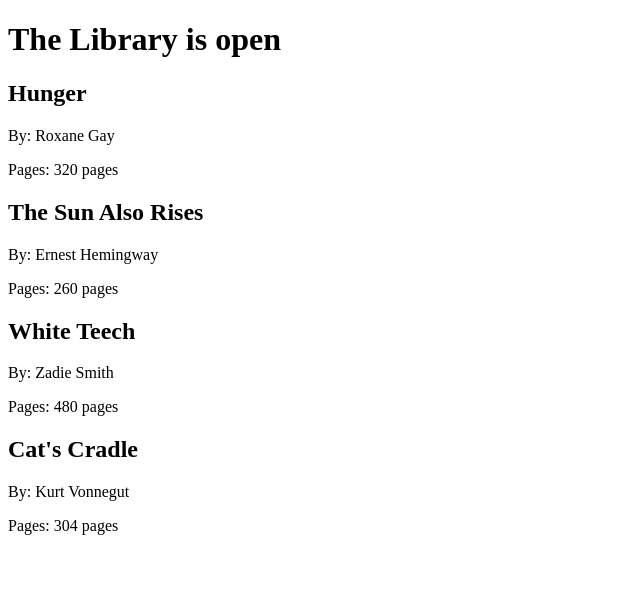
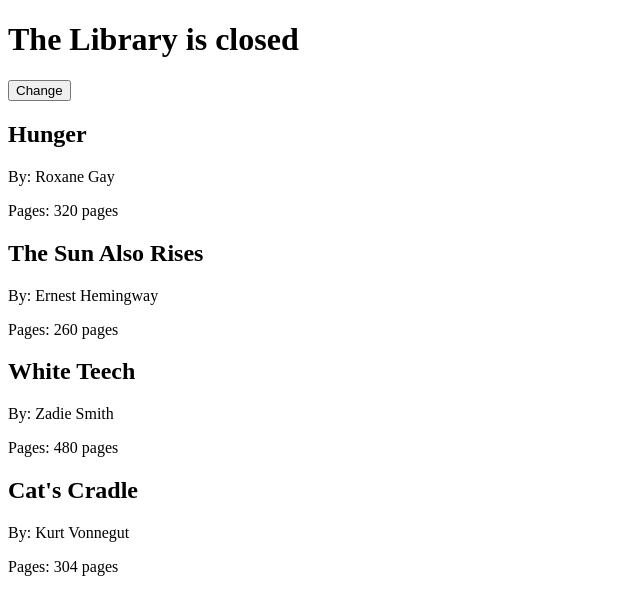
Before and after one commit to chibui/react-is-fun, a React (Create React App) app: page / in a window 1280 px wide. Shown: the top 614 px of the page, without its empty margins (0-640 px from the left). Built offline with nearby package versions, Linux system fonts and the light colour scheme.

Commit message:
Using setState
with callback function, refactor to remove boilerplate

```diff
--- a/src/index.js
+++ b/src/index.js
@@ -19,11 +19,13 @@
 }
 
 class Library extends React.Component {
-    constructor(props) {
-        super(props);
-        this.state = {
-            open: true
-        }
+
+    state = { open: false };
+
+    toggleOpenClosed = () => {
+        this.setState(prevState => ({
+            open: !prevState.open
+        }))
     }
 
     render() {
@@ -32,6 +34,9 @@
         return (
             <div>
                 <h1>The Library is { this.state.open ? 'open' : 'closed'}</h1>
+
+                <button onClick={this.toggleOpenClosed}>Change</button>
+
                 {books.map(
                     (book, i) =>
                         <Book
```
